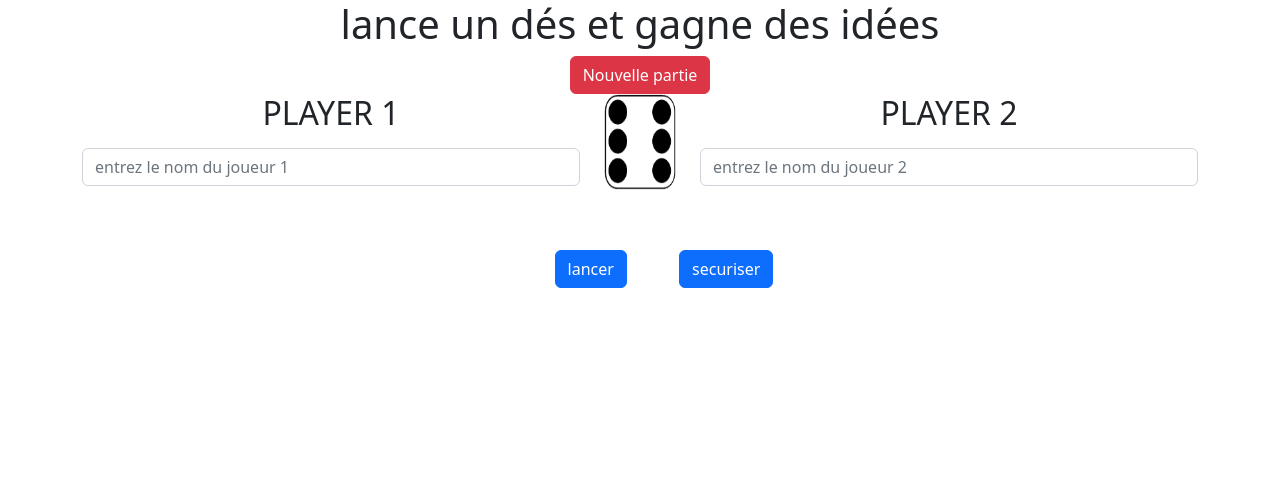
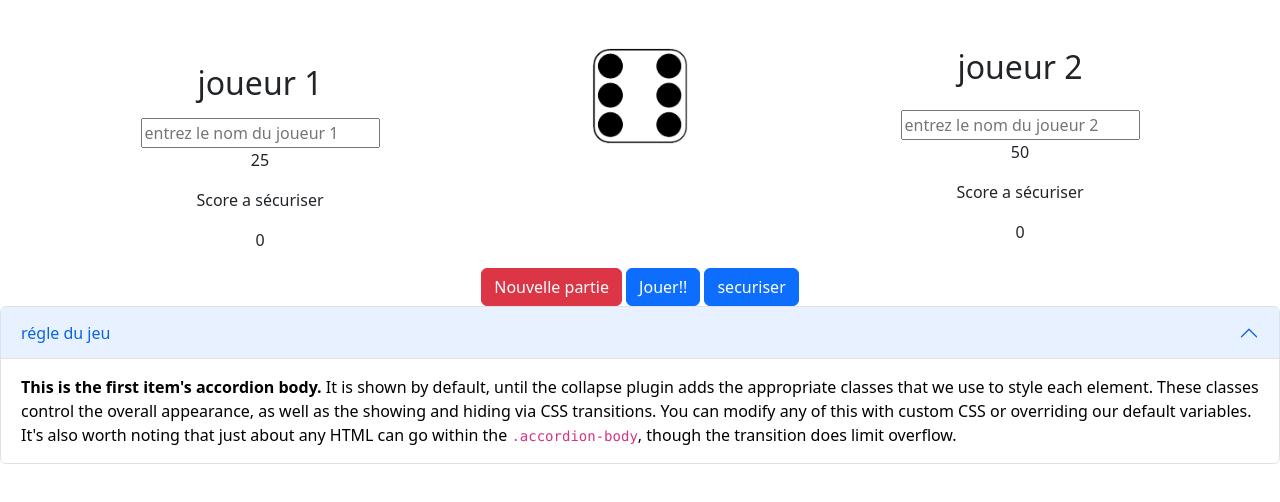
Before and after one commit to Damour8333/-valuationDuJeuDuD-s, a plain HTML site: page index.html in a window 1280 px wide. Drawn offline with nearby package versions, Linux system fonts and the light colour scheme.

Commit message:
creation des const

```diff
--- a/index.html
+++ b/index.html
@@ -2,7 +2,7 @@
 <html lang="en">
 
 <head>
-  <title>Title</title>
+  <title>Evaluation jeu du des </title>
   <!-- Required meta tags -->
   <meta charset="utf-8">
   <meta name="viewport" content="width=device-width, initial-scale=1, shrink-to-fit=no">
@@ -15,47 +15,86 @@
 </head>
 
 <body>
-  <div class="container-sm text-center">
-    <header>
-      <h1>lance un dés et gagne des idées</h1>
-      <div class="btn btn-danger newGame" onclick="clickOnNewGame ()">Nouvelle partie</div>
-      <div class="row">
-        <div class="col">
+  <main>
+    <div class="container-sm text-center">
+
+      <!-- le faites de rajouter -- a la fin de la classe de cet maniére joueur--0 ça permet de selectionner la  classe  avec précision voir script.js  -->
+      <!--la classe joueur--actif va servir a définir quelle joueur est en train de jouer en va utiliser la propriété toggle avec le javascript pour qu'elle soit dans la section du joueur 2 quand le joueur 1 aura fini de jouer -->
 
 
-          <div class="mb-3">
-            <label for="exampleFormControlInput1" class="form-label">
-              <h2>PLAYER 1</h2>
-            </label>
-            <input type="text" class="form-control formPlayerOne" id="exampleFormControlInput1" placeholder="entrez le nom du joueur 1">
+      <div class="row">
+        <section class="col-sm-4 mt-5 joueur joueur--1 joueur--actif">
+          <!--premier joueur-->
+
+          <label for="exampleFormControlInput1" class="form-label mt-3">
+            <h2 class="nom" id="nom--1">joueur 1</h2>
+          </label>
+          <input type="text" class="form-control-sm-lg formPlayerOne" id="exampleFormControlInput1"
+            placeholder="entrez le nom du joueur 1">
+          <p class="scoreDéfinitif" id="scoreDéfinitif--1">25</p>
+          <!--score définitif du joueur 1-->
+          <div class="carteDuScoreProvisoire">
+            <p class="scoreProvisoire-label">Score a sécuriser</p>
+            <p class="scoreProvisoire" id="scoreProvisoire--1">0</p><!-- score provisoire du joueur 1 -->
+          </div>
+
+
+        </section>
+        <!--fin de la colonne du joueur 1-->
+        <div class="col-sm-4 mt-5 ">
+
+          <img src="img/dice6.png" alt="des" class="img-fluid-sm dice">
+          <!-- balise img que l'on va se servir pour générer aléatoirement un nombre  -->
+        </div>
+        <!--fin de la row ligne 44 -->
+
+
+        <section class="col-sm-4 mt-5 joueur joueur--2 joueur--actif">
+          <!--deuxiéme  joueur-->
+
+          <label for="exampleFormControlInput2" class="form-label mb-3 ">
+            <h2 class="nom" id="nom--2">joueur 2</h2>
+          </label>
+          <input type="text" class="form-control-sm-lg formPlayerTwo" id="exampleFormControlInput2"
+            placeholder="entrez le nom du joueur 2">
+          <p class="scoreDéfinitif" id="scoreDéfinitif--2">50</p>
+          <!--score définitif du joueur 2-->
+          <div class="carteDuScoreProvisoire">
+            <p class="scoreProvisoire-label">Score a sécuriser</p>
+            <p class="scoreProvisoire" id="scoreProvisoire--2">0</p><!-- score provisoire du joueur 2 -->
+          </div>
+
+        </section>
+        <!--fin de la colonne du joueur 2-->
+      </div>
+      <!--fin de la row ligne 26-->
+      <div class="row">
+
+
+        <div class="text-center">
+          <div class="btn btn-danger nouvellePartie">Nouvelle partie</div>
+          <div class="btn btn-primary btn--lancer" > Jouer!!</div>
+          <div class="btn btn-primary  btn--securiserLeScore">securiser</div>
+        </div>
+      </div> <!--row image -->
+    </div><!--fin container ligne 20-->
+    <div class="accordion" id="accordionExample">
+      <div class="accordion-item">
+        <h2 class="accordion-header" id="headingOne">
+          <button class="accordion-button" type="button" data-bs-toggle="collapse" data-bs-target="#collapseOne" aria-expanded="true" aria-controls="collapseOne">
+            régle du jeu
+          </button>
+        </h2>
+        <div id="collapseOne" class="accordion-collapse collapse show" aria-labelledby="headingOne" data-bs-parent="#accordionExample">
+          <div class="accordion-body">
+            <strong>This is the first item's accordion body.</strong> It is shown by default, until the collapse plugin adds the appropriate classes that we use to style each element. These classes control the overall appearance, as well as the showing and hiding via CSS transitions. You can modify any of this with custom CSS or overriding our default variables. It's also worth noting that just about any HTML can go within the <code>.accordion-body</code>, though the transition does limit overflow.
           </div>
         </div>
-        <img src="img/dice6.png" alt="des" class="img-fluid dice">
-        <div class="col">
-
-          <div class="mb-3">
-            <label for="FormControlInput2" class="form-label"> <h2>PLAYER 2</h2></label>
-            <input type="text" class="form-control formPlayerTwo" id="exampleFormControlInput2" placeholder="entrez le nom du joueur 2">
-          </div>
-        </div>
-        <div class="text-center">
-
-          <div class="btn btn-primary m-5 rollDice" onclick="lancerLeDes()"> lancer</div>
-          <div class="btn btn-primary  hound" onclick="securiserLeResultat()">securiser</div>
-        </div>
-
       </div>
-    </header>
-
-  </div>
-  <!-- Bootstrap JavaScript Libraries -->
-  <script src="https://cdn.jsdelivr.net/npm/@popperjs/core@2.11.5/dist/umd/popper.min.js"
-    integrity="sha384-Xe+8cL9oJa6tN/veChSP7q+mnSPaj5Bcu9mPX5F5xIGE0DVittaqT5lorf0EI7Vk" crossorigin="anonymous">
-    </script>
-
-  <script src="https://cdn.jsdelivr.net/npm/bootstrap@5.2.0/dist/js/bootstrap.min.js"
-    integrity="sha384-ODmDIVzN+pFdexxHEHFBQH3/9/vQ9uori45z4JjnFsRydbmQbmL5t1tQ0culUzyK" crossorigin="anonymous">
-    </script>
+      </div>
+  </main>
+  <!-- JavaScript Bundle with Popper -->
+<script src="https://cdn.jsdelivr.net/npm/bootstrap@5.2.2/dist/js/bootstrap.bundle.min.js" integrity="sha384-OERcA2EqjJCMA+/3y+gxIOqMEjwtxJY7qPCqsdltbNJuaOe923+mo//f6V8Qbsw3" crossorigin="anonymous"></script>
   <script src="script.js"></script>
 </body>
 
--- a/script.js
+++ b/script.js
@@ -1,40 +1,18 @@
 console.log('connecté');
-//initialisation des variables
-//let lancer ;
-//let securiser ;
-//entrez le nom des participants
-// let player1 = prompt("Entrez le nom du joueur 1");
-// let player2 = prompt("Entrez le nom du joueur 2");
+//stockage des joueurs en
+const joueur01 = document.querySelector('.joueur--1');
+console.log(joueur01+'ligne 26');//le console.log est la por déboguer je le laisse dans la cadre de l'évaluation .
+const joueur02 = document.querySelector('.joueur--2');
+console.log(joueur01+'ligne 52');
 
-// stocker les éléments
-//nouvelle partie
-let newGame = document.querySelector('.newGame');
-console.log(newGame);
-function clickOnNewGame () {
-    console.log('c\'est le bouton nouvelle partie');
-}
+//score définitif
+const scoreDéfinitif01 = document.querySelector('#scoreDéfinitif--1');//score définitif du joueur 1
+console.log(scoreDéfinitif01+'ligne 34');
+const scoreDéfinitif02 = document.querySelector('#scoreDéfinitif--2');//score définitif du joueur 2
+console.log(scoreDéfinitif02+'ligne 34');
 
-
-//lancer
-//bouton lancer
- let rollDice = document.querySelector('.rollDice');
- console.log(rollDice);
- function lancerLeDes(){
-    console.log('c\'est le bouton lancer')
- }
-
-
- //bouton securiser
- let hound = document.querySelector('.hound');
- console.log(hound);
- function securiserLeResultat(){
-    console.log('c\'est le bouton securiser')
- }
-
- //form
-
- let formOne = document.querySelector('.formPlayerOne');
- console.log(formOne);
-
- let formTwo = document.querySelector('.formPlayerTwo')
- console.log(formTwo)
+//score provisoire
+const scoreProvisoire01 = document.querySelector('#scoreProvisoire--1');
+console.log(scoreProvisoire01+'ligne 37')
+const scoreProvisoire02 = document.querySelector('#scoreProvisoire--2 ');
+console.log(scoreProvisoire01+'ligne 64');
```
Also changed, not shown: style.css (line endings or trailing spaces), 1 other file.
